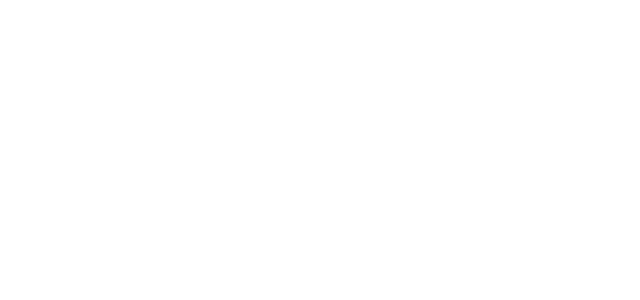
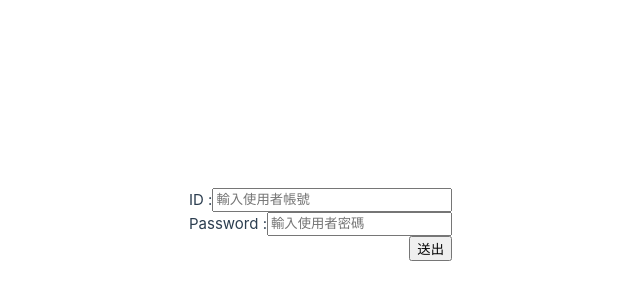
Before and after one commit to Kaibo98326/20260413, a Vue app in the folder test001/: page / in a window 1280 px wide. Shown: the part 176-476 px from the top of the page, without its empty margins (188-828 px from the left). Built offline with nearby package versions, Linux system fonts and the light colour scheme.

Commit message:
shift + ctrl 送出表單

```diff
--- a/test001/src/test06.vue
+++ b/test001/src/test06.vue
@@ -1,3 +1,37 @@
-<script setup></script>
-<template></template>
-<style scoped></style>
+<script setup>
+    const handleSubmit = (e) => {
+        // e.preventDefault();
+        console.log("wwww");
+
+    }
+</script>
+<template>
+    <form @submit.prevent>
+        <div class="row">
+            <label for="userId">ID : </label>
+            <input type="text" id="userId" name="userId" placeholder="輸入使用者帳號" @keydown.shift.enter.prevent="handleSubmit">
+        </div>
+        <div class="row">
+            <label for="userPWD">Password : </label>
+            <input type="password" id="userPWD" name="userPWD" placeholder="輸入使用者密碼" @keydown.shift.enter.prevent="handleSubmit">
+        </div>
+        <div class="ctrl">
+            <button @click="handleSubmit">送出</button>
+        </div>
+    </form>
+</template>
+<style scoped>
+.row{
+     display: flex;
+
+     input{
+        flex: 1 ;
+     }
+}
+.ctrl{
+    display: flex;
+    justify-content: flex-end;
+
+}
+
+</style>
```
Also changed, not shown: test001/test.html (added, +35 -0 lines).
